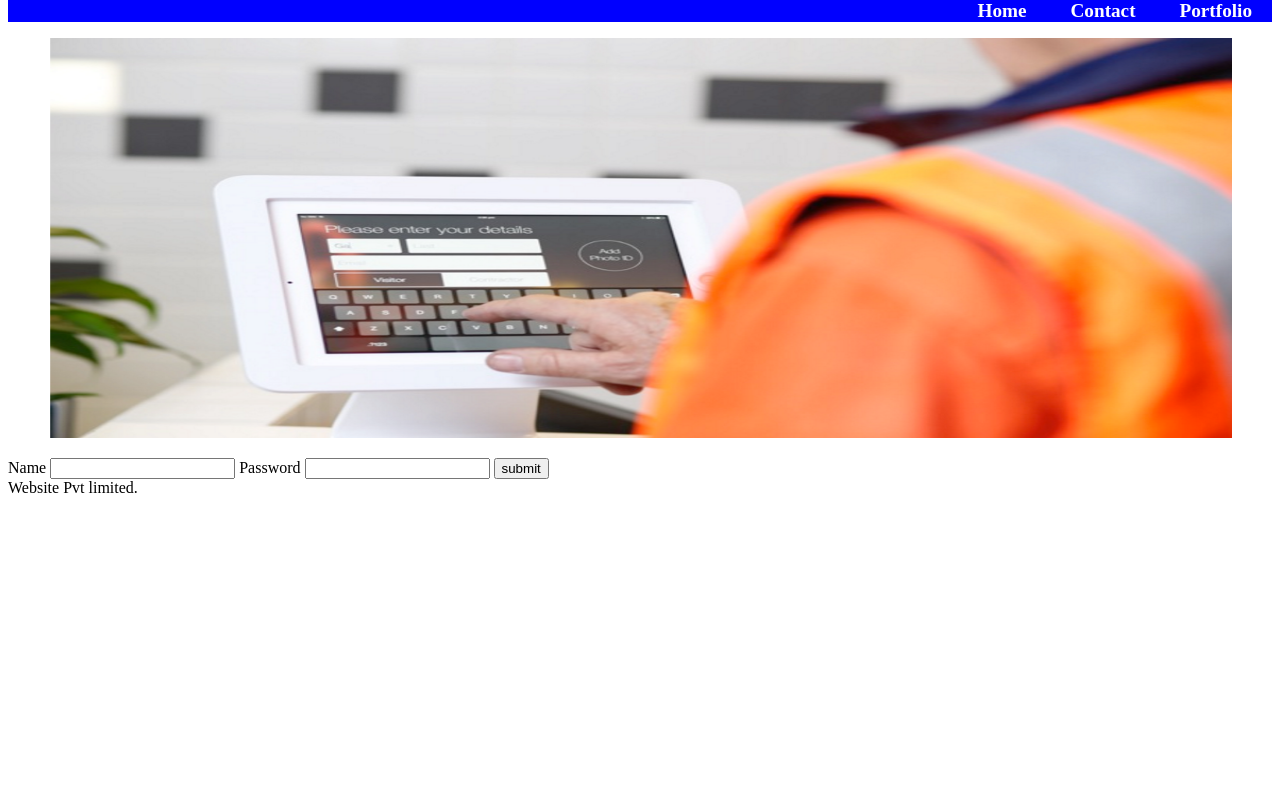
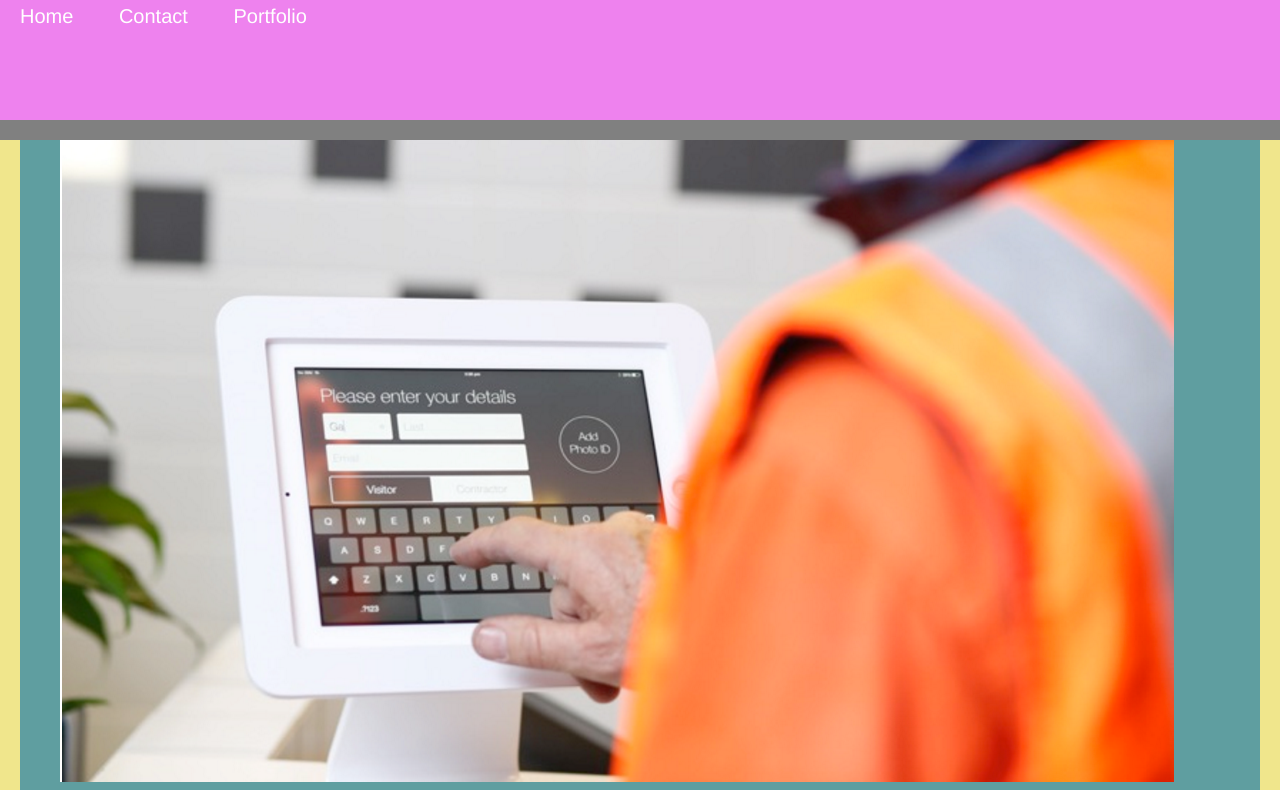
Before and after one commit to sharonealex/visitor-ledger, a plain HTML site: page index.html in a window 1280 px wide. Shown: the part 80-870 px from the top of the page. Before the commit the page ends 800 px from the top, so only its background shows below. Drawn offline with Linux system fonts and the light colour scheme.

Commit message:
initial css

```diff
--- a/assets/css/style.css
+++ b/assets/css/style.css
@@ -1,36 +1,101 @@
-header {
-    background-color: blue;
+/*universal selector*/
+*{
+    margin:0;
+    padding:0;
 }
 
-h1 {
-    text-align: center;
+/*element selectors*/
+body{
+    position: relative;
+    font-family: 'Franklin Gothic Medium', 'Arial Narrow', Arial, sans-serif;
+    color: crimson;
+    background-color: khaki;
+    font-size: 20px;
+}
+
+h1, h2 {
+    margin: 20px;
+}
+
+main {
+    padding: 60px 0px;
+}
+
+li{
+    display: inline;
+    padding: 20px;
+    text-decoration: none;
+}
+
+a{
+    text-decoration: none;
+    color: white;
+}
+
+header, footer {
+    width: 100%;
+    height: 200px;
+    background-color:violet;
+    line-height: normal;
 
 }
 
-li  {
-    text-align: right;
-    list-style-type: none;
-    display: inline;
-    padding: 20px;
-    font-size: larger;
-    font-weight: 600;
+header{
+    position: fixed;
+    border-bottom: 20px solid grey;
 }
 
-ul{
-    text-align: right;
+footer {
+    position: absolute;
+    color: hotpink;
+    border-bottom: 20px solid brown;
 }
 
-img{
-display: inline-block;
-height: 400px;
-width: 100%;
+figure {
+    margin: 20px;
 }
 
-a{
-    color: white;
-    text-decoration: none;
+image {
+    display: block;
+    margin: 0 auto;
 }
 
-body {
+section {
+    margin: 20px;
+    padding: 20px;
+    background-color: cadetblue;
+    border-top: 2px solid burlywood;
+}
 
+form { /*center the form on page*/
+margin: 0 auto;
+width: 60%;
+background-color: coral;
+border-radius: 20px;
 }
+
+label{
+    display: inline-block;
+    width: 200px;
+}
+
+input,
+textarea {
+    box-sizing: border-box;
+    width: 300px;
+    border: 1px solid #4F4846;
+}
+
+textarea {
+    vertical-align: top;
+    height: 60px;
+  }
+
+  /* Class Selectors */
+.text-center {
+    text-align: center;
+  }
+
+  .text-right {
+    text-align: right;
+  }
--- a/index.html
+++ b/index.html
@@ -26,11 +26,11 @@
             </section>
             <section>
                 <form>
-                    <label>Name</label>
+                    <label class="text-right">Name</label>
                     <input type="text" >
-                    <label>Password</label>
+                    <label class="text-right">Password</label>
                     <input type="text">
-                    <input type="submit" value="submit">
+                    <input class="text-center" type="submit" value="submit">
                 </form>
             </section>
         </main>
```
